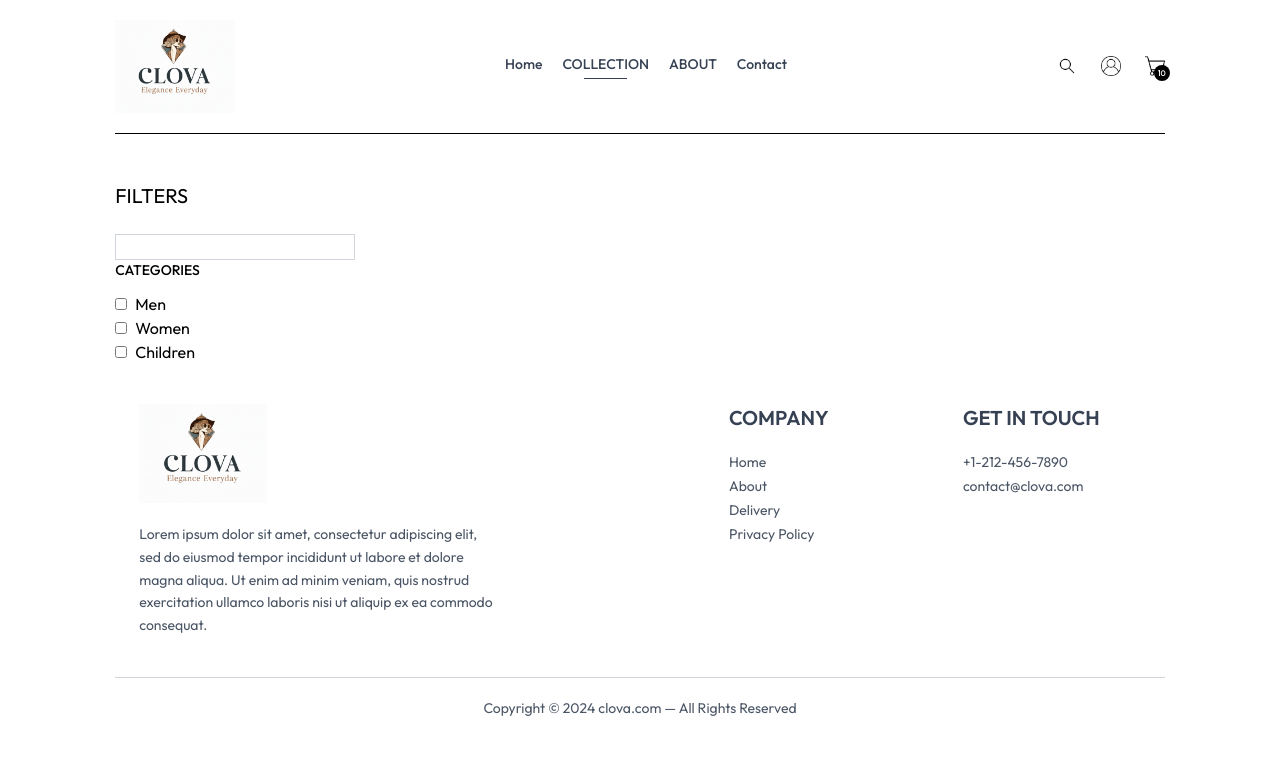
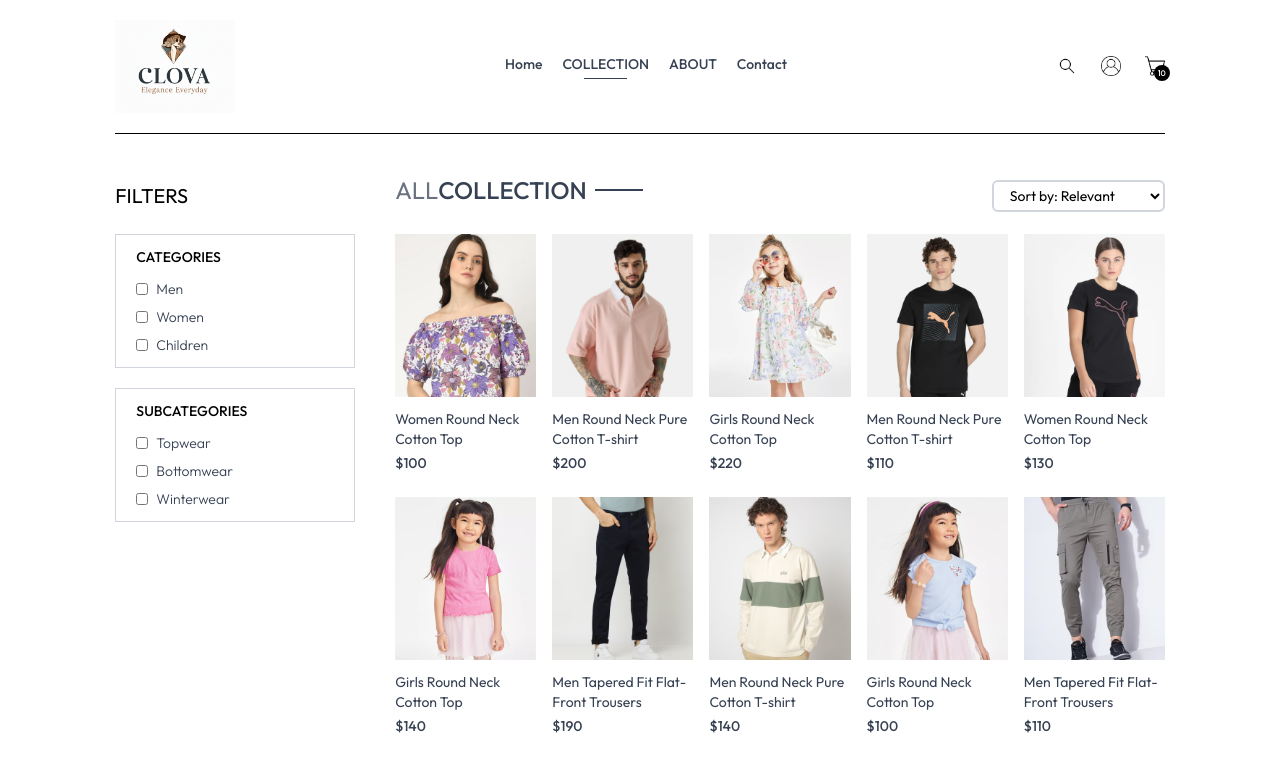
Before and after one commit to SonamNath01/mern-ecommerce-project, a React (Vite) app: page /collection in a window 1280 px wide. Shown: the top 758 px of the page. Built offline with nearby package versions, Linux system fonts and the light colour scheme; a web font is replaced by a local one.

Commit message:
add category,subcategory,products -filter

```diff
--- a/src/components/LatestCollection.jsx
+++ b/src/components/LatestCollection.jsx
@@ -14,7 +14,7 @@
   return (
     <div className="my-10">
       <div className="text-center py-8 text-2xl">
-        <Title text1={"LATEST"} text2={"COLLECTION"} />
+       <Title text1={"LATEST"} text2={"COLLECTION"} />
         <p className="w-3/4 m-auto text-xs sm:text-sm md:text-base text-gray-600">
           Lorem ipsum dolor sit amet consectetur adipisicing elit. Mollitia amet
           rerum possimus corrupti iure quis. Atque unde dolores tempora cum
--- a/src/pages/Collection.jsx
+++ b/src/pages/Collection.jsx
@@ -1,34 +1,98 @@
-import React from 'react'
-import { useContext, useState } from 'react'
-import { ShopContext } from '../context/shopContext'
+import React, { useContext, useEffect, useState } from 'react';
+import { assets } from '../assets/assets/admin_assets/assets.js';
+import { ShopContext } from "../context/ShopContext.jsx";
+import Title from '../components/Title.jsx';
+import Productitems from '../components/Productitems.jsx';
 
 const Collection = () => {
-  const { product } = useContext(ShopContext)
-  const [showFilter, setShowFilter] = useState(false)
+  const { products } = useContext(ShopContext);
+  const [showFilter, setShowFilter] = useState(false);
+  const [filterProducts, setFilterProducts] = useState([]);
+  const [subCategory, setSubCategory] = useState([]);
+
+  useEffect(() => {
+    setFilterProducts(products);
+  }, [products]);
+
   return (
-    <div className='flex flex-col sm:flex-row gap-1 sm;gap-10 pt-10 border-t'>
-      {/* Filter Option*/}
+    <div className='flex flex-col sm:flex-row gap-1 sm:gap-10 pt-10 border-t'>
+
+      {/* Left Side - Filter Section */}
       <div className='min-w-60'>
-        <p className='my-2 text-xl flex items-center cursor-pointer gap-2'>FILTERS</p>
+        <p
+          className='my-2 text-xl flex items-center cursor-pointer gap-2'
+          onClick={() => setShowFilter(!showFilter)}
+        >
+          FILTERS
+          <img
+            className={`h-3 sm:hidden transition-transform duration-300 ${
+              showFilter ? 'rotate-90' : ''
+            }`}
+            src={assets.dropdown}
+            alt='dropdown'
+          />
+        </p>
+
         {/* Category Filter */}
-        <div className={`border border-gray-300 pl-5 py-3 mt-6 ${showFilter?'':'hidden'} sm:block`}></div>
+        <div className={`border border-gray-300 pl-5 py-3 mt-6 ${showFilter ? '' : 'hidden'} sm:block`}>
           <p className='mb-3 text-sm font-medium'>CATEGORIES</p>
-        <div className='flex flex-col gap-2 text-sm font-light text-gray-700'></div>
+          <div className='flex flex-col gap-2 text-sm font-light text-gray-700'>
             <p className='flex gap-2'>
-          <input className='w-3' type="checkbox" value={'Men'} /> <span>Men</span>
+              <input className='w-3' type='checkbox' value='Men' /> <span>Men</span>
             </p>
             <p className='flex gap-2'>
-          <input className='w-3' type="checkbox" value={'Women'} /> <span>Women</span>
+              <input className='w-3' type='checkbox' value='Women' /> <span>Women</span>
             </p>
             <p className='flex gap-2'>
-          <input className='w-3' type="checkbox" value={'Children'} /> <span>Children</span>
+              <input className='w-3' type='checkbox' value='Children' /> <span>Children</span>
             </p>
-
+          </div>
         </div>
 
+        {/* SubCategory Filter */}
+        <div className={`border border-gray-300 pl-5 py-3 my-5 ${showFilter ? '' : 'hidden'} sm:block`}>
+          <p className='mb-3 text-sm font-medium'>SUBCATEGORIES</p>
+          <div className='flex flex-col gap-2 text-sm font-light text-gray-700'>
+            <p className='flex gap-2'>
+              <input className='w-3' type='checkbox' value='Topwear' /> <span>Topwear</span>
+            </p>
+            <p className='flex gap-2'>
+              <input className='w-3' type='checkbox' value='Bottomwear' /> <span>Bottomwear</span>
+            </p>
+            <p className='flex gap-2'>
+              <input className='w-3' type='checkbox' value='Winterwear' /> <span>Winterwear</span>
+            </p>
+          </div>
+        </div>
+      </div>
 
+      {/* Right Side - Products */}
+      <div className='flex-1'>
+        {/* Sort and Title Section */}
+        <div className='flex justify-between items-center text-base sm:text-2xl mb-4'>
+          <Title text1={'ALL'} text2={'COLLECTION'} />
+          <select className='border-2 border-gray-300 text-sm px-3 py-1 rounded-md hover:border-gray-400 transition-all duration-200 cursor-pointer'>
+            <option value="relavent">Sort by: Relevant</option>
+            <option value="low-to-high">Sort by: Low to High</option>
+            <option value="high-to-low">Sort by: High to Low</option>
+          </select>
         </div>
-  )
-}
 
-export default Collection
+        {/* Products Grid */}
+        <div className='grid grid-cols-2 sm:grid-cols-3 md:grid-cols-4 lg:grid-cols-5 gap-4 gap-y-6'>
+          {filterProducts.map((item, index) => (
+            <Productitems
+              key={index}
+              id={item._id}
+              image={item.image}
+              name={item.name}
+              price={item.price}
+            />
+          ))}
+        </div>
+      </div>
+    </div>
+  );
+};
+
+export default Collection;
```
Lines whose indentation alone changed are shown as unchanged.
